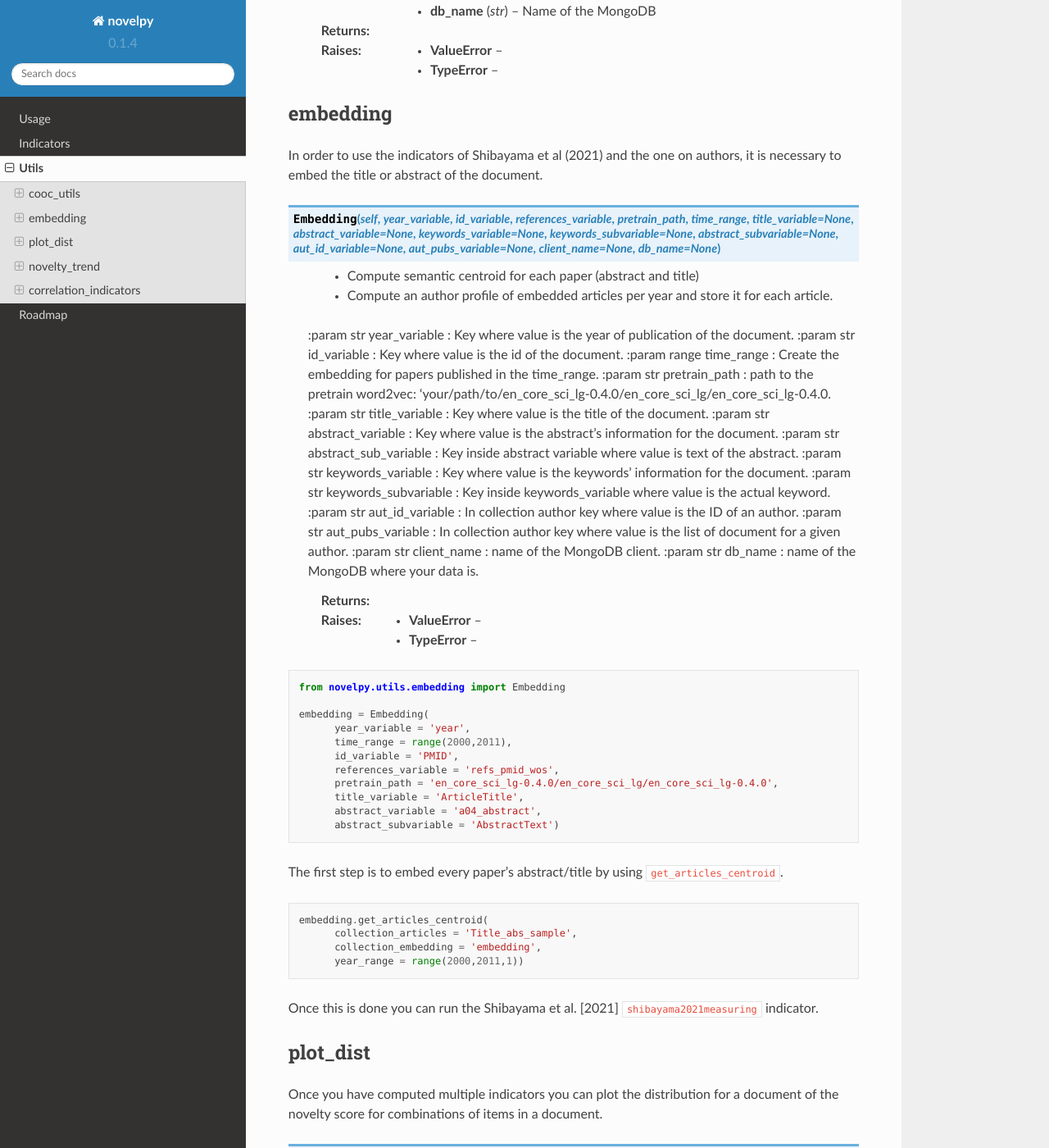
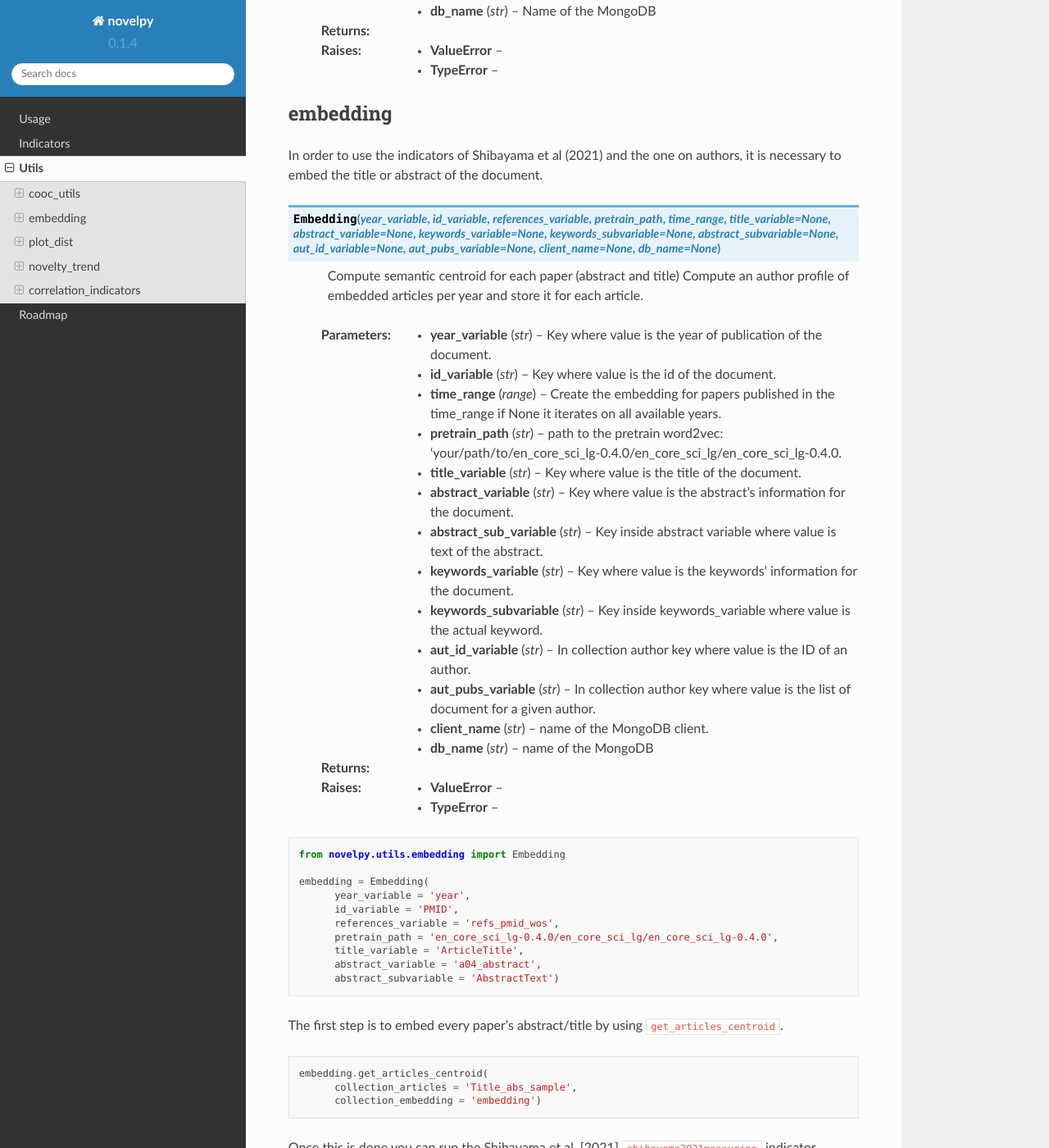
Before and after one commit to Kwirtz/novelpy, a Sphinx documentation site: the page built from docs/source/utils.rst, in a window 1280 px wide and 1400 px high, scrolled down 763 px. Shown: the whole window at 82% size. Built offline with Sphinx 7.4.7 and the Read the Docs theme 2.0.0, drawn with Linux system fonts in a browser that asks for light colours; cross-references to code outside the pages are shown as plain code.

Commit message:
up embedding readthedoc

```diff
--- a/docs/source/utils.rst
+++ b/docs/source/utils.rst
@@ -40,24 +40,24 @@ embedding
 In order to use the indicators of Shibayama et al (2021) and the one on authors, it is necessary to embed the title or abstract of the document.
 
 
-.. py:function:: Embedding(self, year_variable, id_variable, references_variable, pretrain_path, time_range, title_variable = None, abstract_variable = None, keywords_variable = None, keywords_subvariable = None, abstract_subvariable = None, aut_id_variable = None, aut_pubs_variable = None, client_name = None, db_name = None)
+.. py:function:: Embedding(year_variable, id_variable, references_variable, pretrain_path, time_range, title_variable = None, abstract_variable = None, keywords_variable = None, keywords_subvariable = None, abstract_subvariable = None, aut_id_variable = None, aut_pubs_variable = None, client_name = None, db_name = None)
 
-    - Compute semantic centroid for each paper (abstract and title)
-    - Compute an author profile of embedded articles per year and store it for each article.
+    Compute semantic centroid for each paper (abstract and title)
+    Compute an author profile of embedded articles per year and store it for each article.
 
-   :param str year_variable : Key where value is the year of publication of the document.
-   :param str id_variable : Key where value is the id of the document.
-   :param range time_range : Create the embedding for papers published in the time_range.
-   :param str pretrain_path : path to the pretrain word2vec: 'your/path/to/en_core_sci_lg-0.4.0/en_core_sci_lg/en_core_sci_lg-0.4.0.
-   :param str title_variable : Key where value is the title of the document.
-   :param str abstract_variable : Key where value is the abstract's information for the document.
-   :param str abstract_sub_variable : Key inside abstract variable where value is text of the abstract.
-   :param str keywords_variable : Key where value is the keywords' information for the document.
-   :param str keywords_subvariable : Key inside keywords_variable where value is the actual keyword.
-   :param str aut_id_variable : In collection author key where value is the ID of an author.
-   :param str aut_pubs_variable : In collection author key where value is the list of document for a given author.
-   :param str client_name : name of the MongoDB client.
-   :param str db_name : name of the MongoDB where your data is.
+   :param str year_variable: Key where value is the year of publication of the document.
+   :param str id_variable: Key where value is the id of the document.
+   :param range time_range: Create the embedding for papers published in the time_range if None it iterates on all available years.
+   :param str pretrain_path: path to the pretrain word2vec: 'your/path/to/en_core_sci_lg-0.4.0/en_core_sci_lg/en_core_sci_lg-0.4.0.
+   :param str title_variable: Key where value is the title of the document.
+   :param str abstract_variable: Key where value is the abstract's information for the document.
+   :param str abstract_sub_variable: Key inside abstract variable where value is text of the abstract.
+   :param str keywords_variable: Key where value is the keywords' information for the document.
+   :param str keywords_subvariable: Key inside keywords_variable where value is the actual keyword.
+   :param str aut_id_variable: In collection author key where value is the ID of an author.
+   :param str aut_pubs_variable: In collection author key where value is the list of document for a given author.
+   :param str client_name: name of the MongoDB client.
+   :param str db_name: name of the MongoDB
 
    :return:
 
@@ -72,7 +72,6 @@ In order to use the indicators of Shibayama et al (2021) and the one on authors,
 
    embedding = Embedding(
          year_variable = 'year',
-         time_range = range(2000,2011),
          id_variable = 'PMID',
          references_variable = 'refs_pmid_wos',
          pretrain_path = 'en_core_sci_lg-0.4.0/en_core_sci_lg/en_core_sci_lg-0.4.0',
@@ -86,8 +85,7 @@ The first step is to embed every paper's abstract/title by using ``get_articles_
 
    embedding.get_articles_centroid(
          collection_articles = 'Title_abs_sample',
-         collection_embedding = 'embedding',
-         year_range = range(2000,2011,1))
+         collection_embedding = 'embedding')
 
 Once this is done you can run the Shibayama et al. [2021] :cite:p:`shibayama2021measuring` indicator.
 
```
